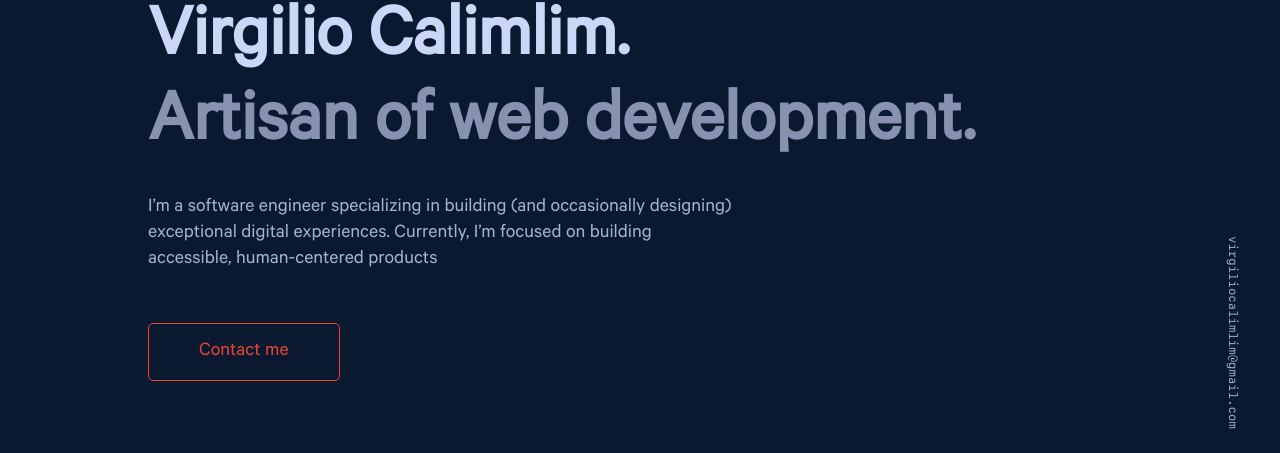
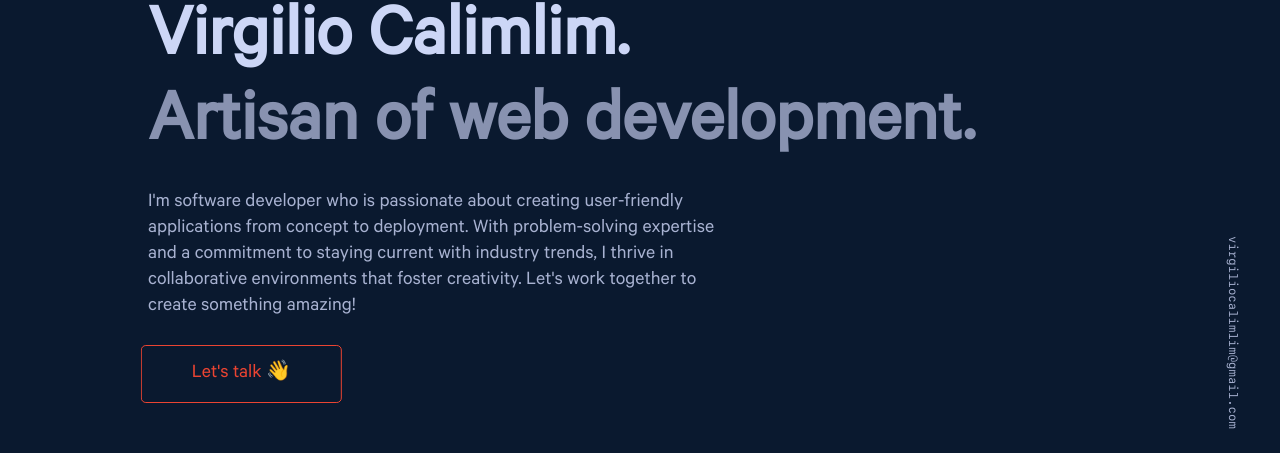
Before and after one commit to vircalimlim/vircalimlim, a Vue app: page / in a window 1280 px wide. Shown: the part 191-644 px from the top of the page. Built offline with nearby package versions, Linux system fonts and the light colour scheme; some icons are missing.

Commit message:
add animation to "contact" button.

```diff
--- a/src/assets/tailwind.css
+++ b/src/assets/tailwind.css
@@ -21,6 +21,10 @@
     .text-main {
         color: #eb4432;
     }
+
+    .bg-main {
+        background-color: #0a192f;
+    }
 }
 
 @layer base {
--- a/src/components/HeroSection.vue
+++ b/src/components/HeroSection.vue
@@ -1,3 +1,32 @@
+<script setup>
+import { onMounted } from 'vue'
+
+onMounted(() => {
+    var button = document.getElementById('shakeButton');
+    var shakingInterval;
+
+    function startShaking() {
+        shakingInterval = setInterval(function () {
+            button.classList.remove('animate-shake'); // Remove existing animation class
+            void button.offsetWidth; // Trigger reflow to restart the animation
+            button.classList.add('animate-shake'); // Add animation class
+        }, 5000);
+    }
+
+    startShaking(); // Start shaking initially
+
+    button.addEventListener('mouseenter', function () {
+        clearInterval(shakingInterval); // Stop shaking when hovered
+        button.classList.remove('animate-shake'); // Remove animation class
+    });
+
+    button.addEventListener('mouseleave', function () {
+        startShaking(); // Resume shaking when hover ends
+    });
+})
+
+</script>
+
 <template>
     <div class="">
         <div class="pb-6">
@@ -6,17 +35,60 @@
         <div class="pb-2">
             <h1 class="text-6xl font-extrabold text-[#ccd6f6]">Virgilio Calimlim.</h1>
         </div>
-        <div class="pb-6">
+        <div class="pb-5">
             <h1 class="text-6xl text font-extrabold text-[#8892b0]">Artisan of web development.</h1>
         </div>
         <div>
             <p class="w-full sm:w-4/5 md:w-3/5">
-                I’m a software engineer specializing in building (and occasionally designing) exceptional digital
-                experiences. Currently, I’m focused on building accessible, human-centered products
+                I'm software developer who is passionate about creating user-friendly applications from concept to
+                deployment. With problem-solving expertise and a commitment to staying current with industry trends, I
+                thrive in collaborative environments that foster creativity. Let's work together to create something
+                amazing!
             </p>
         </div>
-        <div class="mt-10">
-            <button class="text-[#eb4432] border border-[#eb4432] rounded cursor-pointer px-10 py-3">Contact me</button>
+        <div class="mt-5">
+            <span class="border-2 border-transparent bg-transparent hover:bg-[#eb4432] py-3 rounded">
+                <button id="shakeButton"
+                    class="contact-button text-[#eb4432] border border-[#eb4432] rounded cursor-pointer bg-main px-10 py-3">
+                    Let's talk 👋
+                </button>
+            </span>
         </div>
     </div>
 </template>
+
+<style scoped>
+@keyframes shake {
+    0% {
+        transform: translateX(0);
+    }
+
+    25% {
+        transform: translateX(-10px);
+    }
+
+    50% {
+        transform: translateX(10px);
+    }
+
+    75% {
+        transform: translateX(-10px);
+    }
+
+    100% {
+        transform: translateX(0);
+    }
+}
+
+.animate-shake {
+    animation: shake 0.5s ease-in-out;
+}
+
+.contact-button {
+    transition: transform 0.3s ease;
+}
+
+.contact-button:hover {
+    transform: translate(-0.125rem, -0.375rem);
+}
+</style>
```
